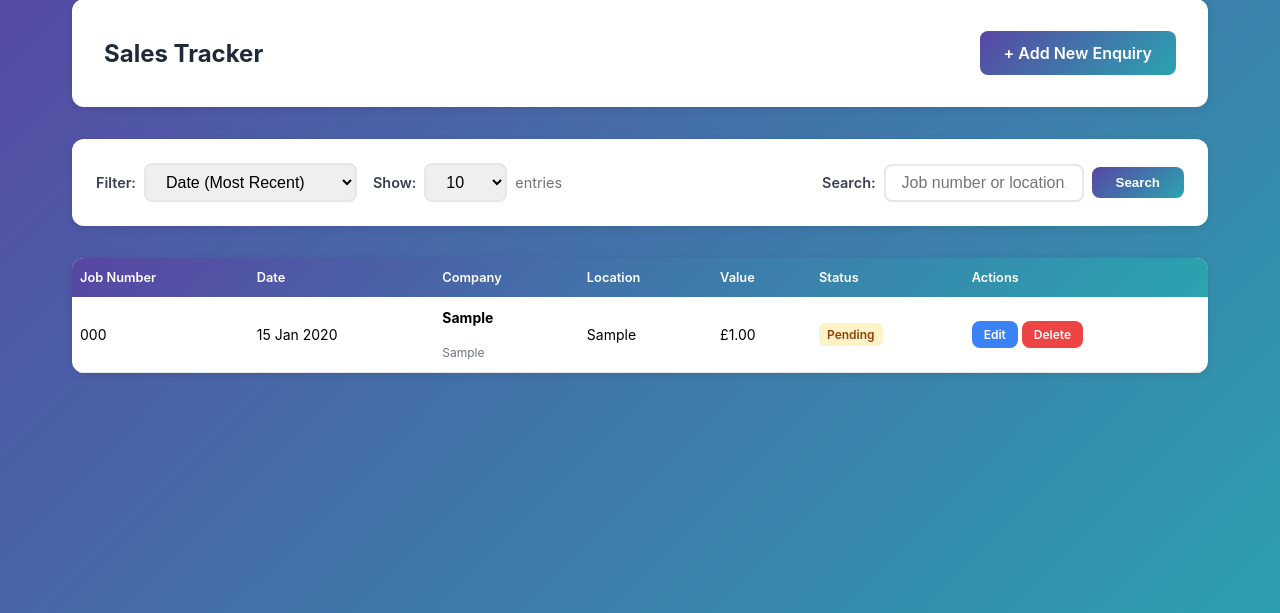
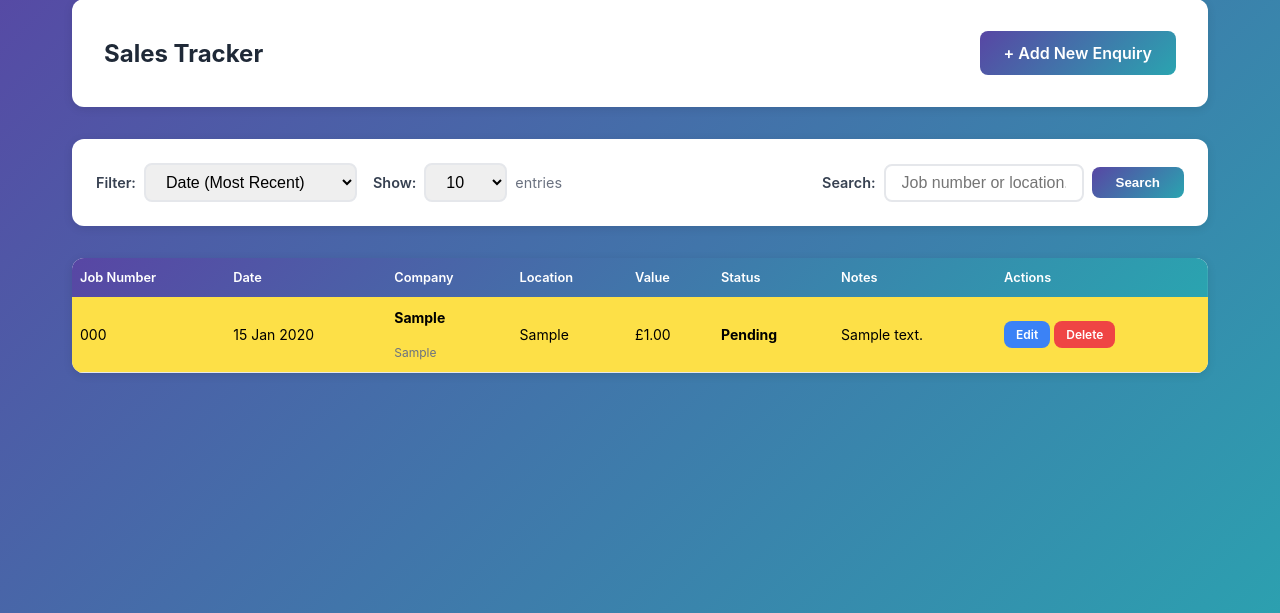
Before and after one commit to Macdrap/psl_app_django, a Django app: page /sales-tracker in a window 1280 px wide. Shown: the part 94-707 px from the top of the page. Run offline with Django 5.2, Linux system fonts and the light colour scheme; a user stored in the database is signed in; tables that the repository leaves empty hold one stand-in row (values such as "Sample post").

Commit message:
Version 1.0.2 Fixes: Salestracker: -Have a notes section for each entry.
Salestracker/Invoiced Jobs
-When a job is awarded highlight the whole line in green as we do in excel, similarly when a job is rejected highlight whole line in red

```diff
--- a/sales_tracker/models.py
+++ b/sales_tracker/models.py
@@ -13,6 +13,7 @@ class SalesEnquiry(models.Model):
     job_number = models.CharField(max_length=20)
     date = models.DateField(default=timezone.now)
     value = models.DecimalField(max_digits=10, decimal_places=2, default=0)
+    note = models.TextField(blank=True, null=True)
     location = models.TextField()
     client = models.CharField(max_length=255)
     client_contact = models.CharField(max_length=255)
--- a/sales_tracker/templates/sales_tracker.html
+++ b/sales_tracker/templates/sales_tracker.html
@@ -172,32 +172,23 @@ td {
     font-size: 0.875rem;
 }
 
-tbody tr:hover {
-    background-color: #f9fafb;
+
+.row-status-pending {
+    background: #fde047 !important;  /* Darker amber/orange */
 }
 
-.status-badge {
-    padding: 0.25rem 0.5rem;
-    border-radius: 6px;
-    font-size: 0.75rem;
-    font-weight: 600;
-    display: inline-block;
-    white-space: nowrap;
+.row-status-awarded {
+    background: #d1fae5 !important;  /* Keep green as is */
 }
 
-.status-pending {
-    background: #fef3c7;
-    color: #92400e;
+.row-status-rejected {
+    background: #fca5a5 !important;  /* Darker red */
 }
 
-.status-awarded {
-    background: #d1fae5;
-    color: #065f46;
-}
-
-.status-rejected {
-    background: #fee2e2;
-    color: #991b1b;
+/* Update hover to work with colored rows */
+tbody tr:hover {
+    filter: brightness(0.95);
+    transition: all 0.2s;
 }
 
 .action-buttons {
@@ -504,12 +495,13 @@ td small {
                 <th>Location</th>
                 <th>Value</th>
                 <th>Status</th>
+                <th>Notes</th>
                 <th>Actions</th>
             </tr>
         </thead>
         <tbody>
             {% for enquiry in enquiries %}
-            <tr>
+            <tr class="row-status-{{ enquiry.status|lower }}">
                 <td>{{ enquiry.job_number }}</td>
                 <td>{{ enquiry.date|date:"d M Y" }}</td>
                 <td>
@@ -519,9 +511,14 @@ td small {
                 <td>{{ enquiry.location|truncatewords:10 }}</td>
                 <td>£{{ enquiry.value|floatformat:2 }}</td>
                 <td>
-                    <span class="status-badge status-{{ enquiry.status|lower }}">
-                        {{ enquiry.status }}
-                    </span>
+                    <strong>{{ enquiry.status }}</strong>
+                </td>
+                <td>
+                    {% if enquiry.note %}
+                        <span title="{{ enquiry.note }}">{{ enquiry.note|truncatewords:8 }}</span>
+                    {% else %}
+                        <span style="color: #d1d5db; font-style: italic;">-</span>
+                    {% endif %}
                 </td>
                 <td>
                     <div class="action-buttons">
```
Also changed, not shown: invoiced_jobs/templates/invoiced_jobs_list.html (+11 -20 lines), sales_tracker/forms.py (+15 -4 lines), sales_tracker/templates/sales_enquiry_form.html (+11 -0 lines).
